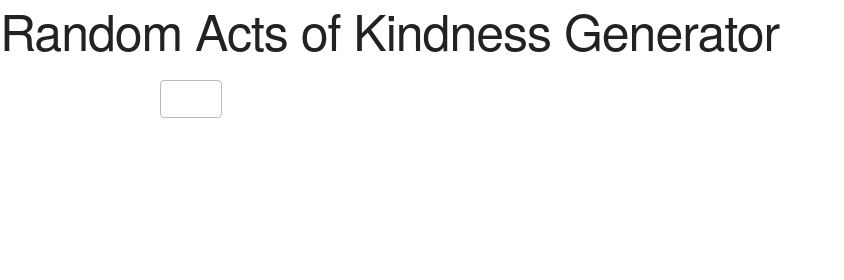
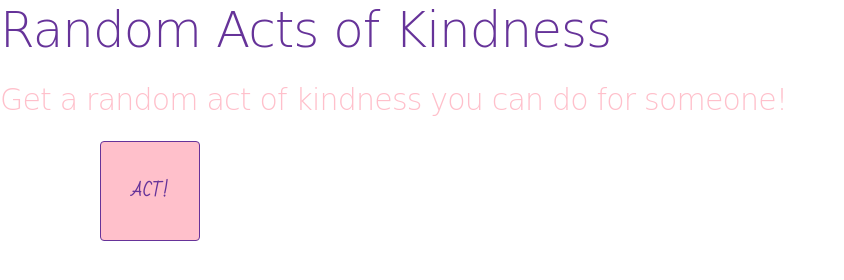
Before and after one commit to ZoeIML/kindess-generator, a plain HTML site: page index.html in a window 1280 px wide. Shown: the whole page, without its empty margins (0-844 px from the left). Drawn offline with nearby package versions, Linux system fonts and the light colour scheme; a web font is replaced by a local one.

Commit message:
css added

```diff
--- a/index.html
+++ b/index.html
@@ -5,15 +5,18 @@
 <link href="styles/main.css" rel="stylesheet" type="text/css">
 <link href="https://cdnjs.cloudflare.com/ajax/libs/normalize/3.0.3/normalize.css" rel="stylesheet" type="text/css">
 <link href="https://cdnjs.cloudflare.com/ajax/libs/skeleton/2.0.4/skeleton.css" rel="stylesheet" type="text/css">
+<link href="https://fonts.googleapis.com/css?family=Bad+Script|Butterfly+Kids" rel="stylesheet">
 </head>
 <body>
-<div class="title">
-    <h1>Random Acts of Kindness Generator</h1>
-</div>
-<div class="container">
-    <div class="box">
-        <div class="idea"></div>
-        <input type="button">
+<div class="conatiner">
+    <div class="title">
+        <h1>Random Acts of Kindness</h1>
+        <h4>Get a random act of kindness you can do for someone!</h4>
+    </div>
+    <div>
+    <button type="button" id="clickMe">Act!</button>
+    </div>
+    <div class="ideaBox" id="seeMe">
     </div>
 </div>
 
--- a/styles/main.css
+++ b/styles/main.css
@@ -0,0 +1,57 @@
+
+.title {
+    float: center;
+}
+
+.container {
+   box-sizing: border-box;
+}
+
+h1 {
+    font-family: 'Butterfly Kids', cursive;
+    color: rebeccapurple;
+    font-weight: bold;
+}
+
+h4 {
+    font-family: 'Butterfly Script', cursive;
+    color: pink;
+}
+
+.ideaBox {
+    font-family: 'Bad Script', cursive;
+    margin-bottom: 30px;
+
+}
+
+#clickMe {
+    background-color: pink;
+    font-family: 'Bad Script', cursive;
+    font-size: 100%;
+    border-color: rebeccapurple;
+    color: rebeccapurple;
+    border-style: solid;
+    align-content: center;
+    position: absolute;
+    margin-left: 100px;
+    height: 100px;
+    width: 100px;
+}
+
+
+/* Mobile first queries */
+
+/* Larger than mobile */
+@media (min-width: 400px) {}
+
+/* Larger than phablet */
+@media (min-width: 550px) {}
+
+/* Larger than tablet */
+@media (min-width: 750px) {}
+
+/* Larger than desktop */
+@media (min-width: 1000px) {}
+
+/* Larger than Desktop HD */
+@media (min-width: 1200px) {}
```
